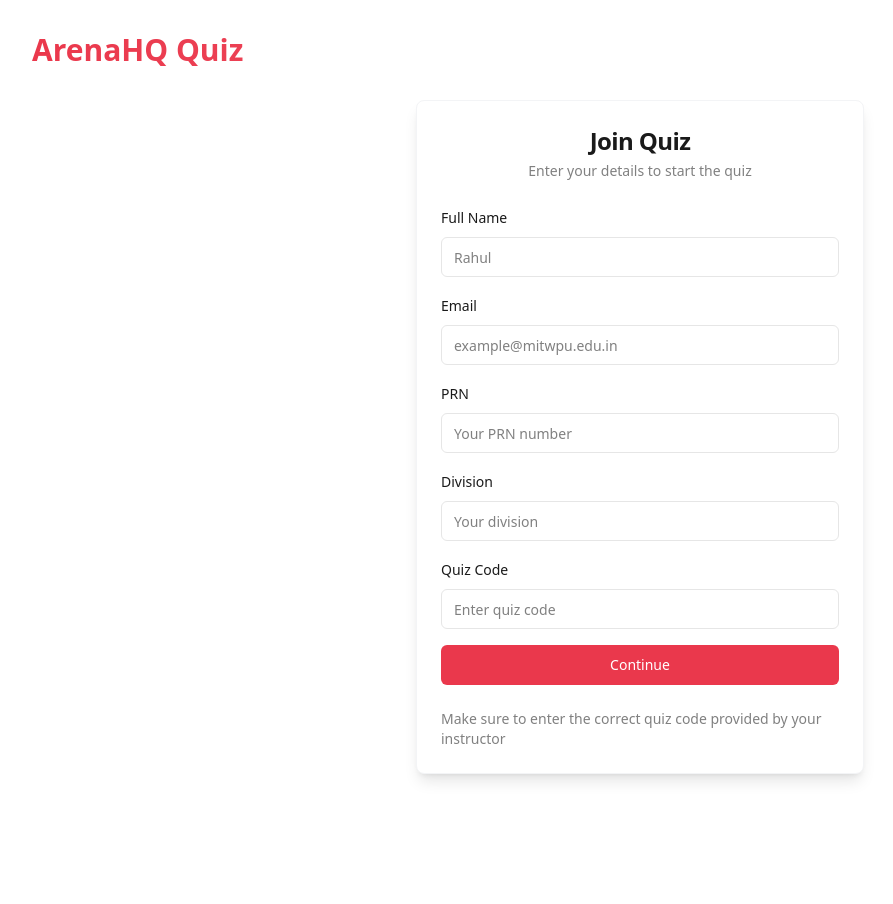
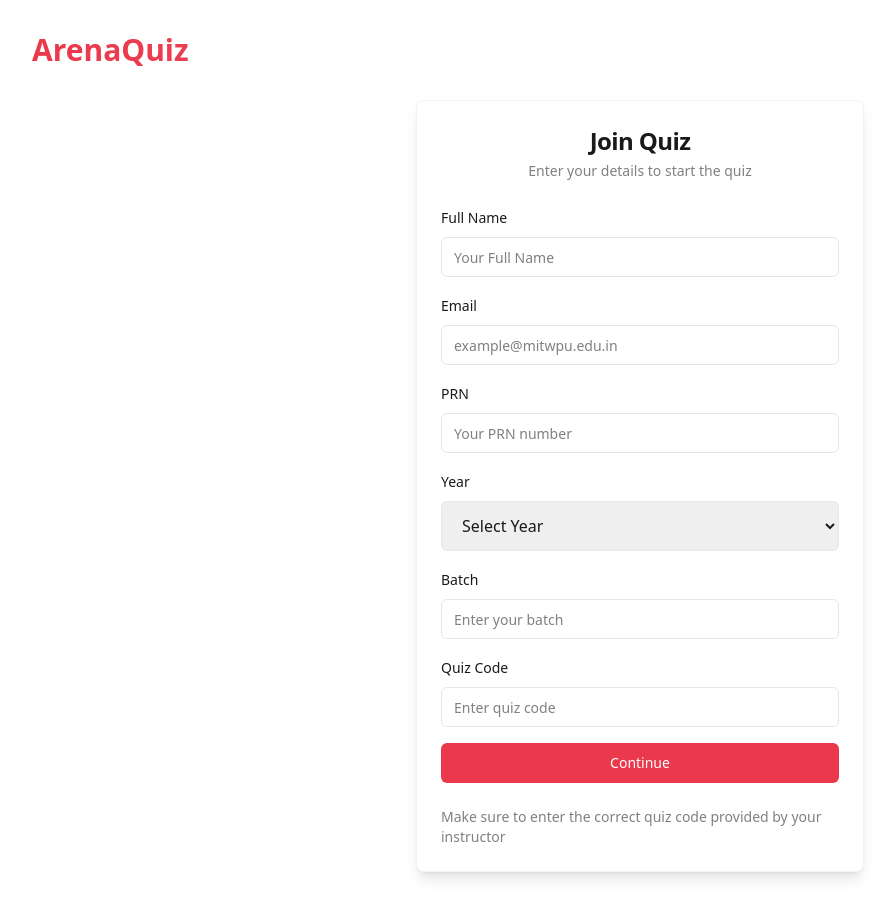
Before and after one commit to manas-jain09/quiz-sentinel, a React (Vite) app: page / in a window 1280 px wide. Shown: the whole page, without its empty margins (0-893 px from the left). Before the commit the page ends 806 px from the top, so only its background shows below. Built offline with nearby package versions, Linux system fonts and the light colour scheme.

Commit message:
Reverted to edit 5c8739cc-92e2-47b1-bb8b-1e39a3170551: "Update QuizForm.tsx"

```diff
--- a/src/components/QuizForm.tsx
+++ b/src/components/QuizForm.tsx
@@ -17,7 +17,8 @@ const QuizForm = ({ onSubmit, loading = false }: QuizFormProps) => {
     name: '',
     email: '',
     prn: '',
-    division: '',
+    year: '',
+    batch: '',
     quizCode: ''
   });
 
@@ -32,7 +33,7 @@ const QuizForm = ({ onSubmit, loading = false }: QuizFormProps) => {
     e.preventDefault();
 
     // Simple validation
-    if (!formData.name || !formData.email || !formData.prn || !formData.division || !formData.quizCode) {
+    if (!formData.name || !formData.email || !formData.prn || !formData.year || !formData.batch || !formData.quizCode) {
       toast.error('Please fill in all fields');
       return;
     }
@@ -73,7 +74,7 @@ const QuizForm = ({ onSubmit, loading = false }: QuizFormProps) => {
             <Input
               id="name"
               name="name"
-              placeholder="Rahul"
+              placeholder="Your Full Name"
               value={formData.name}
               onChange={handleChange}
               className="input-field"
@@ -112,17 +113,40 @@ const QuizForm = ({ onSubmit, loading = false }: QuizFormProps) => {
           </div>
 
               <div className="space-y-2">
-            <Label htmlFor="division">Division</Label>
-            <Input
-              id="division"
-              name="division"
-              placeholder="Your division"
-              value={formData.division}
+                <Label htmlFor="year">Year</Label>
+                <select
+                  id="year"
+                  name="year"
+                  placeholder="Your Year"
+                  value={formData.year}
                   onChange={handleChange}
                   className="input-field"
                   required
                   disabled={isLoading || loading}
+                >
+                  <option value="">Select Year</option>
+                  <option value="First">First</option>
+                  <option value="Second">Second</option>
+                  <option value="Third">Third</option>
+                  <option value="Fourth">Fourth</option>
+                </select>
+
+              </div>
+
+              <div className="space-y-2">
+                <Label htmlFor="batch">Batch</Label>
+                <Input
+                  id="batch"
+                  name="batch"
+                  placeholder="Your Batch(Ex: A1)"
+                  value={formData.batch}
+                  onChange={handleChange}
+                  placeholder="Enter your batch"
+                  className="input-field"
+                  required
+                  disabled={isLoading || loading}
                 />
+
               </div>
 
           <div className="space-y-2">
--- a/src/pages/QuizPage.tsx
+++ b/src/pages/QuizPage.tsx
@@ -6,7 +6,7 @@ const QuizPage = () => {
     <div className="min-h-screen bg-background py-8">
       <div className="container">
         <h1 className="text-3xl font-bold mb-8 text-transparent bg-clip-text bg-gradient-to-r from-quiz-red to-quiz-red-light">
-          ArenaHQ Quiz
+          ArenaQuiz
         </h1>
         <Quiz />
       </div>
```
Lines whose indentation alone changed are shown as unchanged.
